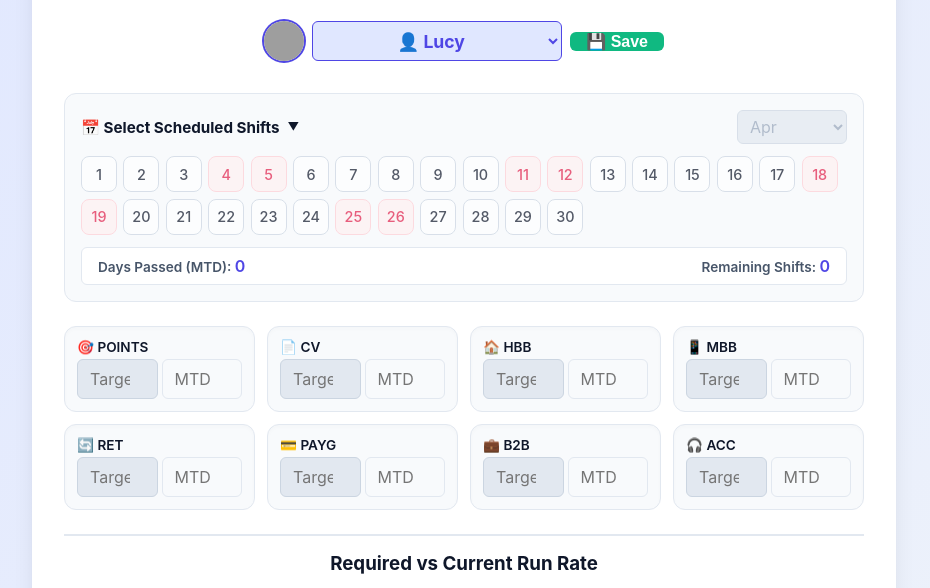
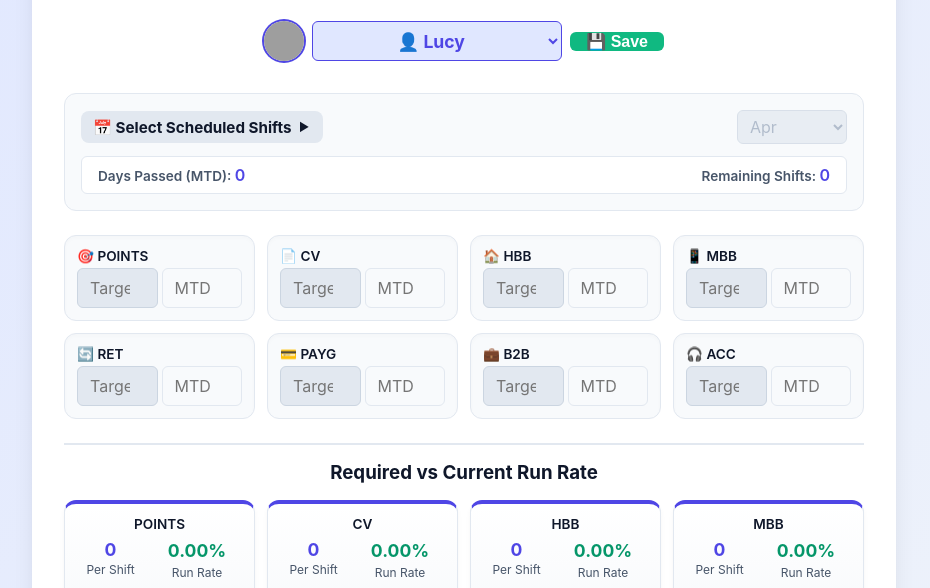
Before and after one commit to JXHNWACK/sales-tracker, a website: page index.html in a window 1280 px wide. Shown: the part 164-752 px from the top of the page, without its empty margins (176-1106 px from the left). Drawn offline with nearby package versions, Linux system fonts and the light colour scheme; no server answers; grey boxes are pictures that could not be loaded.

Commit message:
Start calendar collapsed by default and style toggle to look clickable

```diff
--- a/index.html
+++ b/index.html
@@ -247,6 +247,25 @@
             color: white;
         }
 
+        .calendar-toggle-btn {
+            margin: 0;
+            font-size: 0.95rem;
+            font-weight: 700;
+            cursor: pointer;
+            display: flex;
+            align-items: center;
+            gap: 0.5rem;
+            user-select: none;
+            padding: 0.4rem 0.75rem;
+            background-color: #e2e8f0;
+            border-radius: 8px;
+            transition: background-color 0.2s ease, color 0.2s ease;
+        }
+        .calendar-toggle-btn:hover {
+            background-color: #cbd5e1;
+            color: var(--primary-color);
+        }
+
         /* Mobile Compact Adjustments */
         @media (max-width: 600px) {
             body { padding: 8px; }
@@ -312,8 +331,8 @@
 
         <div class="schedule-section" style="margin-bottom: 1.5rem; background-color: #f8fafc; padding: 1rem; border-radius: 12px; border: 1px solid #e2e8f0;">
             <div style="display: flex; justify-content: space-between; align-items: center; margin-bottom: 0.75rem;">
-                <label id="toggleCalendarBtn" style="margin: 0; font-size: 0.95rem; font-weight: 700; cursor: pointer; display: flex; align-items: center; gap: 0.5rem; user-select: none;">
-                    📅 Select Scheduled Shifts <span id="calendarIcon" style="font-size: 0.7rem; transition: transform 0.3s ease; display: inline-block;">▼</span>
+                <label id="toggleCalendarBtn" class="calendar-toggle-btn">
+                    📅 Select Scheduled Shifts <span id="calendarIcon" style="font-size: 0.7rem; transition: transform 0.3s ease; display: inline-block; transform: rotate(-90deg);">▼</span>
                 </label>
                 <div class="input-group" style="margin: 0; width: 110px;">
                     <select id="monthSelect" style="height: 34px; padding: 0.25rem 0.5rem;">
@@ -324,7 +343,7 @@
                     </select>
                 </div>
             </div>
-            <div id="calendarCollapse">
+            <div id="calendarCollapse" style="display: none;">
                 <div id="calendar-days" style="display: flex; flex-wrap: wrap; gap: 0.4rem; margin-bottom: 0.75rem;">
                     <!-- JS will populate days here -->
                 </div>
```
